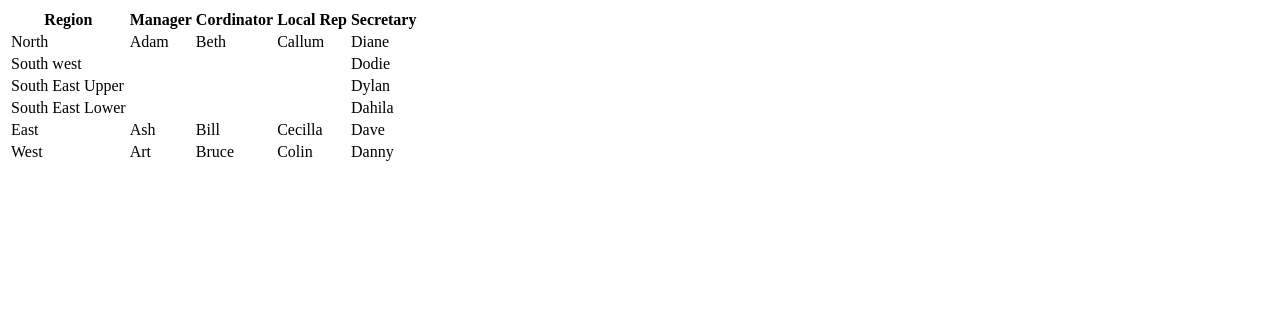
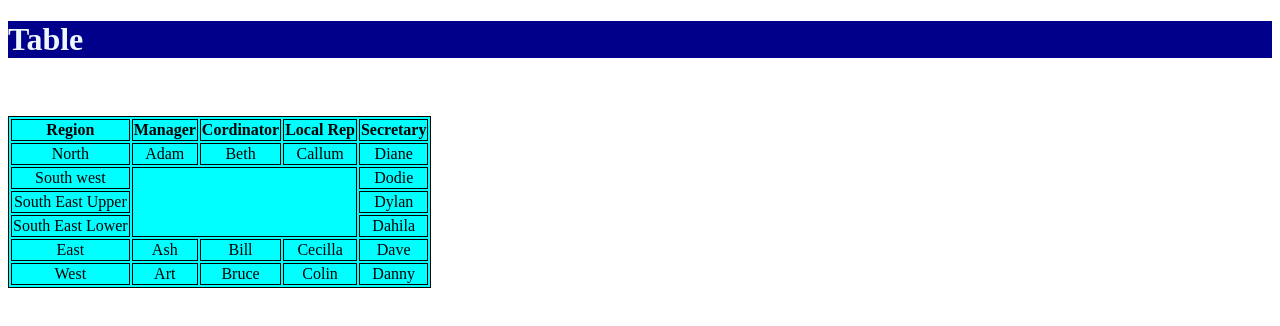
Before and after one commit to myamaan/Table, a plain HTML site: page index.html in a window 1280 px wide. Drawn offline with Linux system fonts and the light colour scheme.

Commit message:
Table Completed

```diff
--- a/index.html
+++ b/index.html
@@ -7,6 +7,7 @@
     <link rel="stylesheet" href="./style.css">
 </head>
 <body>
+    <h1>Table</h1> <br> <br>
     <table>
         <tr>
             <th>Region</th>
--- a/style.css
+++ b/style.css
@@ -0,0 +1,9 @@
+table, th, td {
+    text-align: center;
+    border: 1px solid black;
+    background-color: aqua;
+}
+h1 {
+    background-color: darkblue;
+    color: aliceblue;
+}
```
